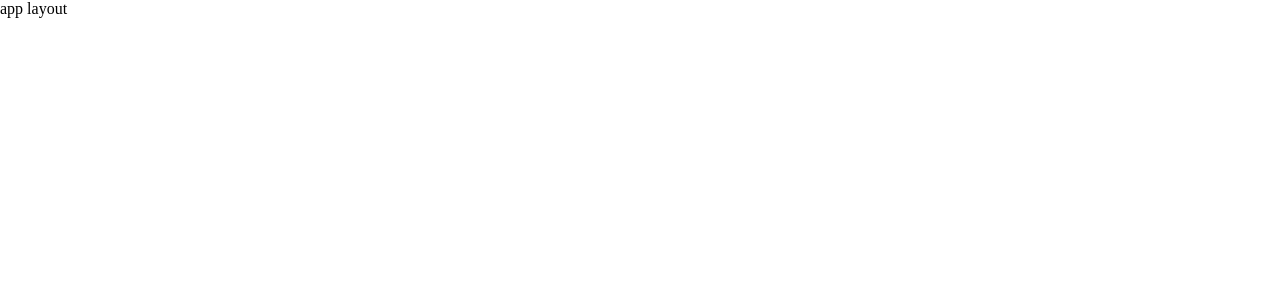
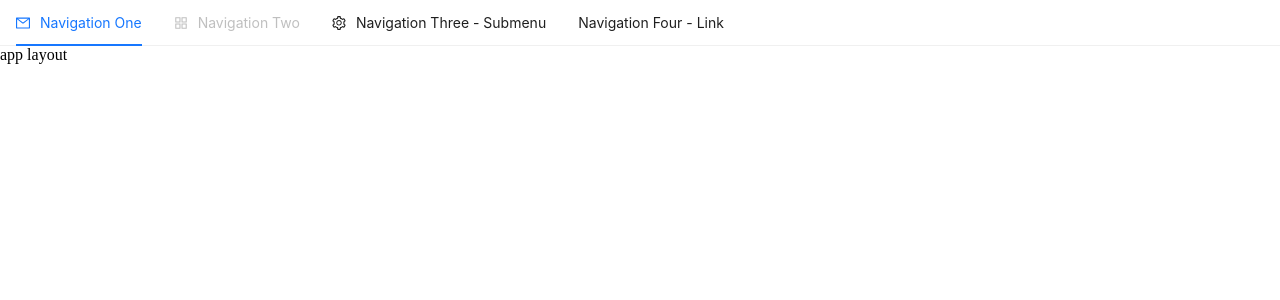
Before and after one commit to roymhung/todo-app-FE, a React (Vite) app: page / in a window 1280 px wide. Shown: the top 300 px of the page. Built offline with nearby package versions, Linux system fonts and the light colour scheme.

Commit message:
feat(layout): add AppHeader to app layout

```diff
--- a/src/layout.tsx
+++ b/src/layout.tsx
@@ -1,5 +1,12 @@
+import AppHeader from "./components/layout/app.header";
+
 const AppLayout = () => {
-  return <>app layout</>;
+  return (
+    <>
+      <AppHeader />
+      app layout
+    </>
+  );
 };
 
 export default AppLayout;
```
